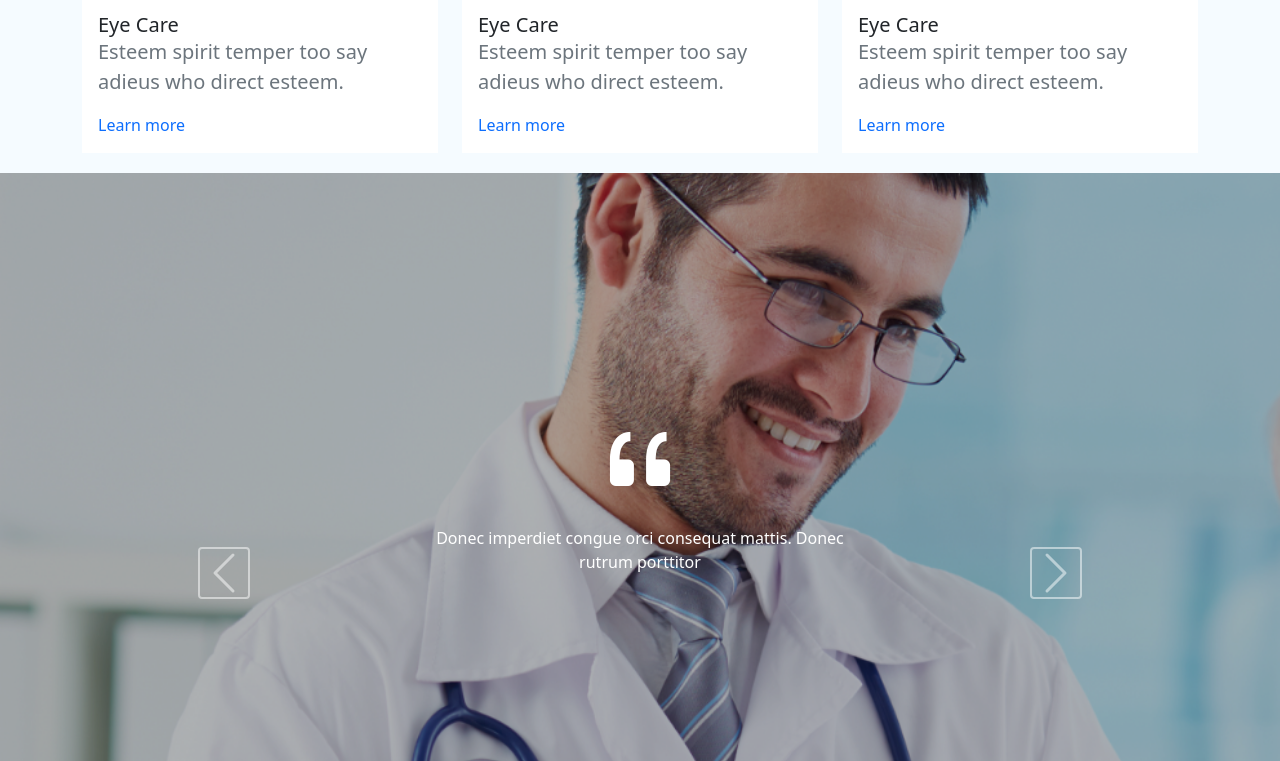
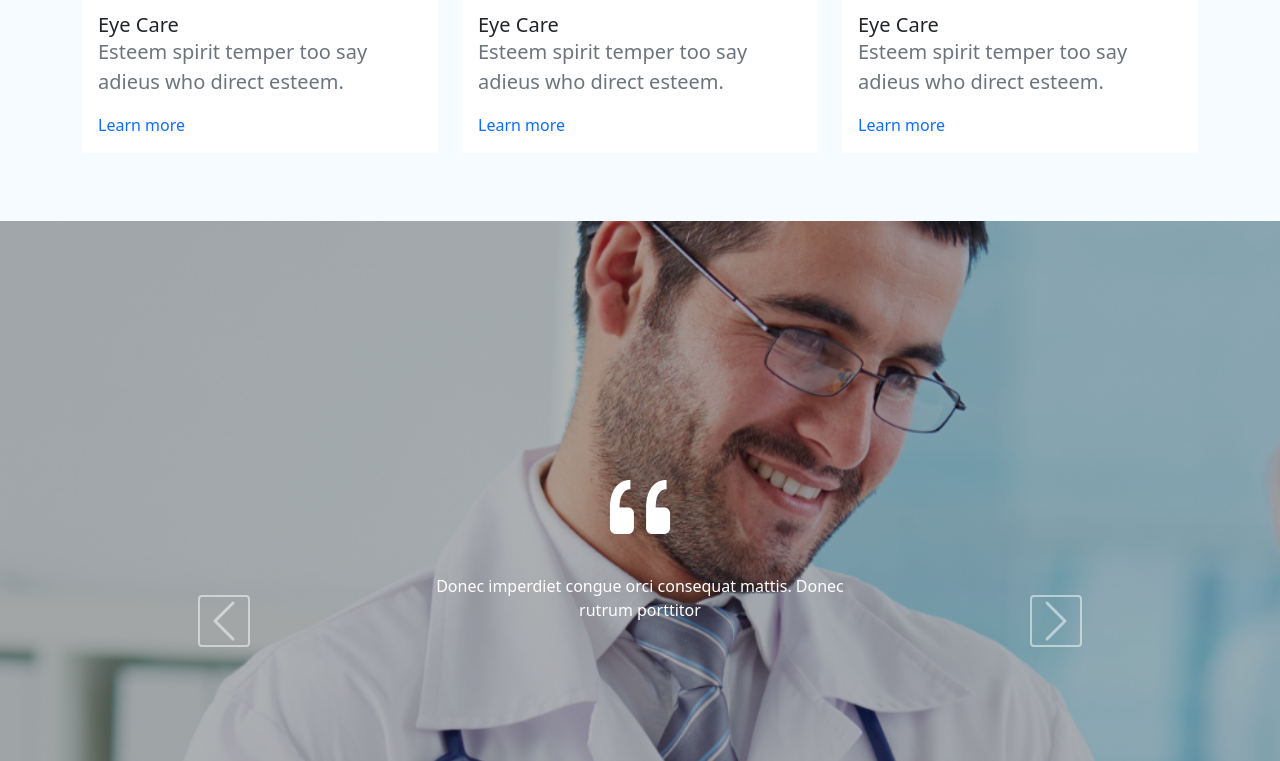
Before and after one commit to EmanElsayed2002/Bootstrap-ColorLib-Clone, a website: page index.html in a window 1280 px wide. Shown: the part 2957-3718 px from the top of the page. Drawn offline with nearby package versions, Linux system fonts and the light colour scheme.

Commit message:
add latest update in fourth section

```diff
--- a/index.html
+++ b/index.html
@@ -195,7 +195,7 @@
       </div>
     </div>
     <!-- Welcome to Docmed section -->
-    <div class="welcome-docmed mt-5 vh-100">
+    <div class="welcome-docmed mt-5 min-vh-100">
       <div class="container">
         <div class="row justify-content-between">
           <div class="images col-md-6 order-sm-1 order-md-0">
@@ -314,7 +314,7 @@
 
     <!-- Slider section -->
     <div
-      class="slider-section bg-primary vh-100 position-relative d-flex align-items-center justify-content-center"
+      class="slider-section bg-primary pt-5 position-relative d-flex align-items-center justify-content-center"
     >
       <div id="carouselExample" class="carousel slide position-relative w-100">
         <div class="carousel-inner vh-100">
--- a/style/style.css
+++ b/style/style.css
@@ -235,6 +235,9 @@ i:hover {
 /* .col-lg-4 {
   width: calc((100% - 40px) / 3);
 } */
+.slider-section {
+  background-color: #f5fbff !important;
+}
 
 .slider-section .carousel-item {
   position: relative;
```
